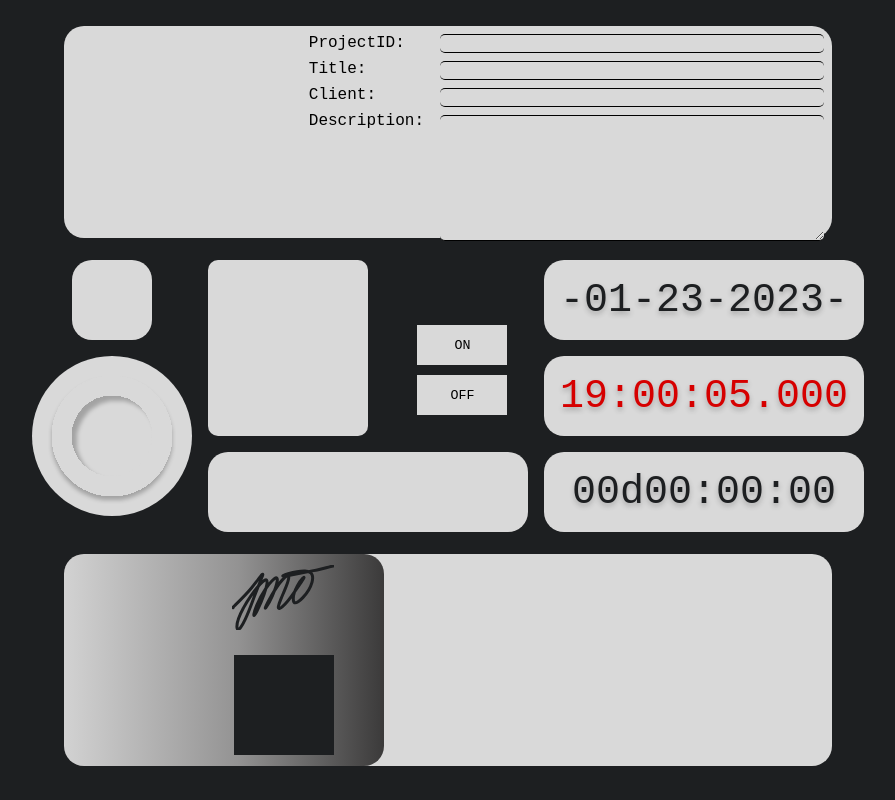
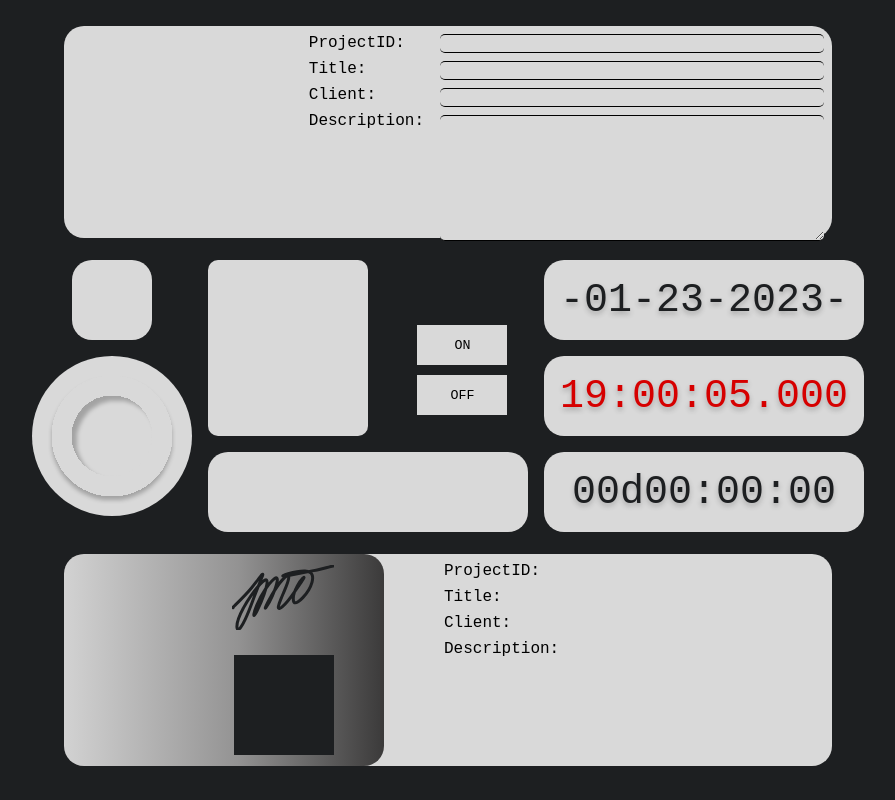
Before and after one commit to jojomoee/personal-landing-page, a website built with Vite: page src/index.html in a window 1280 px wide. Shown: the whole page, without its empty margins (192-1087 px from the left). Built offline with nearby package versions, Linux system fonts and the light colour scheme.

Commit message:
output bottom styling fehlt, überarbeitung notwendig

```diff
--- a/src/index.html
+++ b/src/index.html
@@ -18,25 +18,27 @@
 							| s = stempel
 							| 			  | c = container
 		  d = datum
+		  l = label
 	  -->
     <div class="zs-c">
       <div class="zs" id="zs-o">
         <div id="input-fields-zs-o">
           <div id="ls-zs-o">
-            <label class="l-zs-o" for="project-id">ProjectID:</label>
-            <label class="l-zs-o" for="title">Title:</label>
-            <label class="l-zs-o" for="client">Client:</label>
-            <label class="l-zs-o" for="description">Description:</label>
+            <label class="l-zs" for="project-id">ProjectID:</label>
+            <label class="l-zs" for="title">Title:</label>
+            <label class="l-zs" for="client">Client:</label>
+            <label class="l-zs" for="description">Description:</label>
           </div>
           <div id="i-fs-zs-o">
-            <input class="i-f-zs-o" type="text" id="title" required />
-            <input class="i-f-zs-o" type="text" id="project-id" required />
-            <input class="i-f-zs-o" type="text" id="client" required />
-            <textarea class="i-f-zs-o" type="text" id="description"> </textarea>
+            <input class="f-zs o" type="text" id="title" required />
+            <input class="f-zs o" type="text" id="project-id" required />
+            <input class="f-zs o" type="text" id="client" required />
+            <textarea class="f-zs o" type="text" id="description"> </textarea>
           </div>
         </div>
       </div>
     </div>
+
     <div id="zr-c">
       <div id="sgl-c">
         <div id="sgl-p"></div>
@@ -151,7 +153,22 @@
     </div>
 
     <div class="zs-c">
-      <div class="zs" id="zs-gesiegelt"></div>
+      <div class="zs" id="zs-u">
+        <div id="output-fields-zs-u">
+          <div id="ls-zs-u">
+            <label class="l-zs" for="project-id">ProjectID:</label>
+            <label class="l-zs" for="title">Title:</label>
+            <label class="l-zs" for="client">Client:</label>
+            <label class="l-zs" for="description">Description:</label>
+          </div>
+          <div id="o-fs-zs-u">
+            <p class="f-zs u"></p>
+            <p class="f-zs u"></p>
+            <p class="f-zs u"></p>
+            <p class="f-zs u"></p>
+          </div>
+        </div>
+      </div>
 
       <div id="sgl-s-c">
         <div class="sgl-i" id="unterschrift">
--- a/src/script.js
+++ b/src/script.js
@@ -1,6 +1,7 @@
 function fromID(elementId) {
   return document.getElementById(elementId);
 }
+
 let dateButton = fromID('d-a');
 let timeButton = fromID('z-a');
 
--- a/src/style.css
+++ b/src/style.css
@@ -35,21 +35,32 @@ body {
   justify-content: end;
 }
 
+#zs-u {
+  display: flex;
+  justify-content: end;
+}
+
 #input-fields-zs-o {
   display: flex;
   flex-flow: row;
 }
-.l-zs-o {
+.l-zs {
   display: flex;
   margin: 8px;
 }
-.i-f-zs-o {
-  font-family: 'IBM Plex Mono', monospace;
-  background-color: var(--white);
+.o {
   border: 1px solid black;
   border-radius: 5px;
   border-left: none;
   border-right: none;
+}
+.u {
+  border: none;
+}
+
+.f-zs {
+  font-family: 'IBM Plex Mono', monospace;
+  background-color: var(--white);
   margin: 8px;
   display: flex;
   width: 380px;
```
